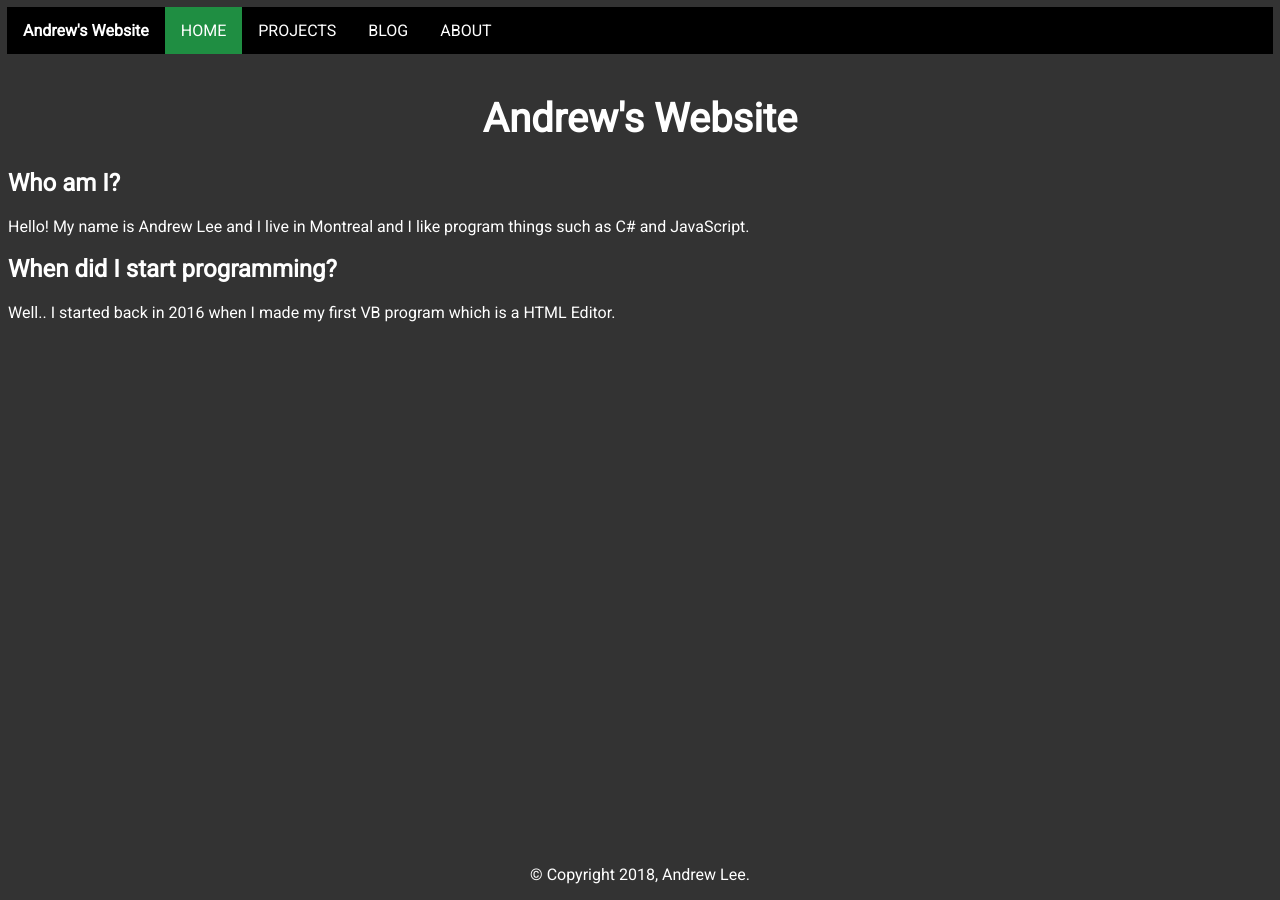
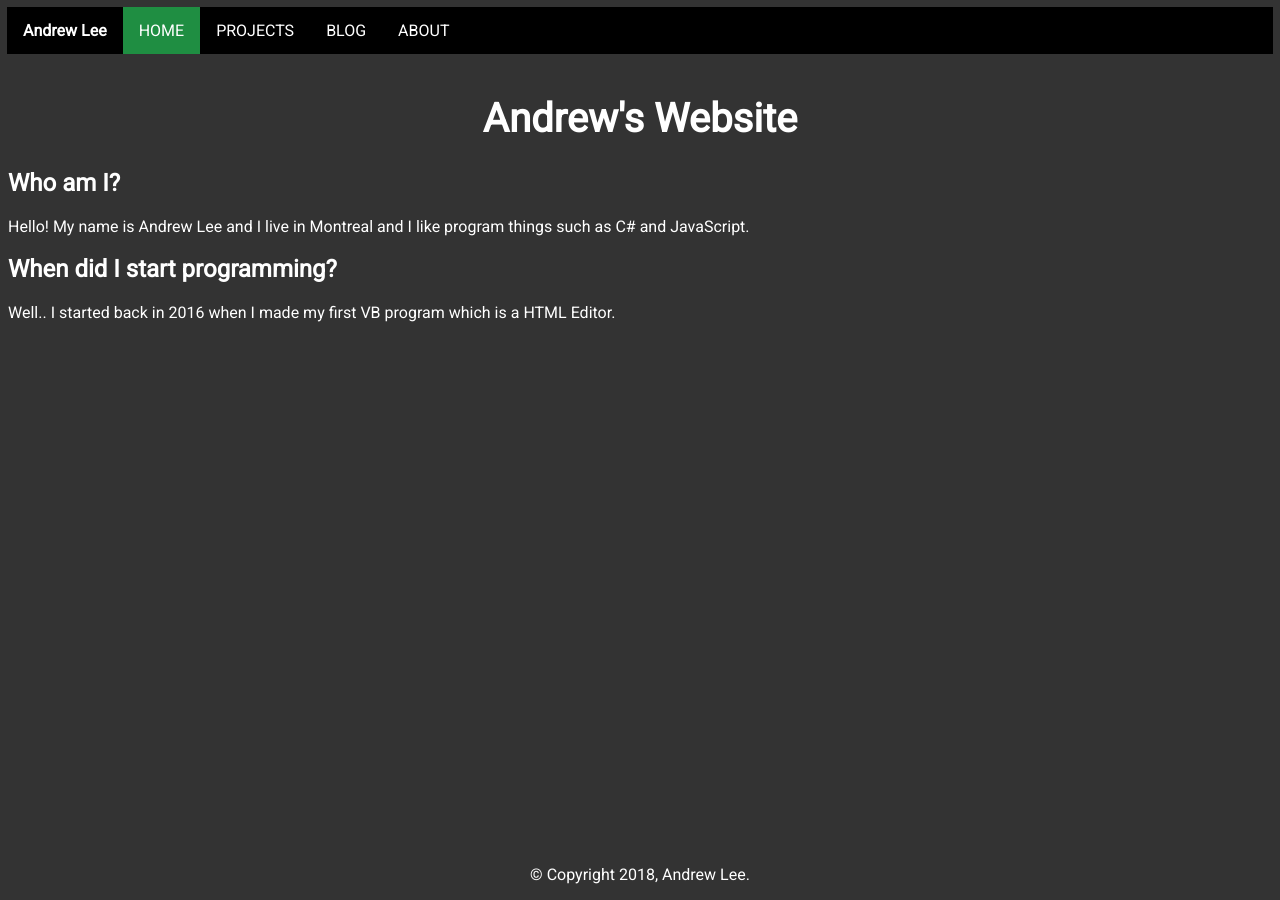
Before and after one commit to Alee14/personal-website, a Jekyll site: the page built from index.html, in a window 1280 px wide. Built offline with Jekyll 4.4.1, drawn with Linux system fonts in a browser that asks for light colours.

Commit message:
changed some things

```diff
--- a/404.html
+++ b/404.html
@@ -4,7 +4,7 @@
 <HTML>
   <HEAD>
   {% include heading.html %}
-    <TITLE>404 | Andrew's Website</TITLE>
+    <TITLE>404 | Andrew Lee</TITLE>
   </HEAD>
 <BODY>
     {% include navigator.html %}
--- a/_includes/navigator.html
+++ b/_includes/navigator.html
@@ -1,6 +1,6 @@
 <div id="navigation">
     <ul class="navbar">
-      <li class="nav logo">{{ site.title }}</li>
+      <li class="nav logo">Andrew Lee</li>
       <li class="nav" {% if page.url == "/" %}style="background-color: #1f8e42;"{% endif %}><a class="nav" href="/">HOME</a></li>
       <li class="nav" {% if page.url == "/project.html" %}style="background-color: #1f8e42;"{% endif %}><a class="nav"href="/project.html">PROJECTS</a></li>
       <li class="nav" {% if page.url == "/blog.html" %}style="background-color: #1f8e42;"{% endif %}><a class="nav" href="/blog.html">BLOG</a></li>
--- a/about.html
+++ b/about.html
@@ -5,7 +5,7 @@
 <HTML>
   <HEAD>
     {% include heading.html %}
-    <TITLE>About Andrew</TITLE>
+    <TITLE>About | Andrew Lee</TITLE>
   </HEAD>
 <BODY>
   {% include navigator.html %}
--- a/blog.html
+++ b/blog.html
@@ -5,7 +5,7 @@
 <HTML>
   <HEAD>
     {% include heading.html %}
-    <TITLE>Andrew's Blog</TITLE>
+    <TITLE>Blog | Andrew Lee</TITLE>
   </HEAD>
 <BODY>
   {% include navigator.html %}
--- a/index.html
+++ b/index.html
@@ -5,7 +5,7 @@
 <HTML>
   <HEAD>
     {% include heading.html %}
-    <TITLE>{{ site.title }}</TITLE>
+    <TITLE>Home | Andrew Lee</TITLE>
   </HEAD>
 <BODY>
   {% include navigator.html %}
--- a/project.html
+++ b/project.html
@@ -5,7 +5,7 @@
 <HTML>
   <HEAD>
     {% include heading.html %}
-    <TITLE>Andrew's Projects</TITLE>
+    <TITLE>Projects | Andrew Lee</TITLE>
   </HEAD>
 <BODY>
   {% include navigator.html %}
```
